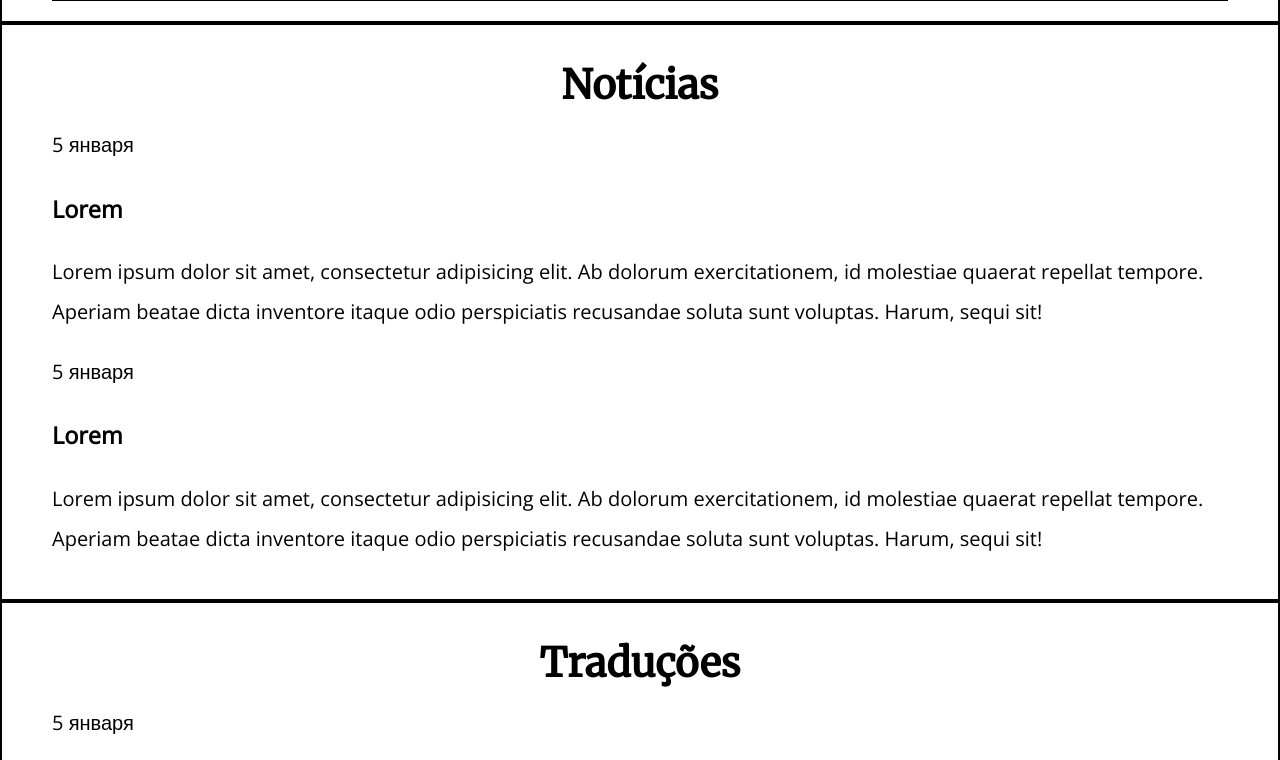
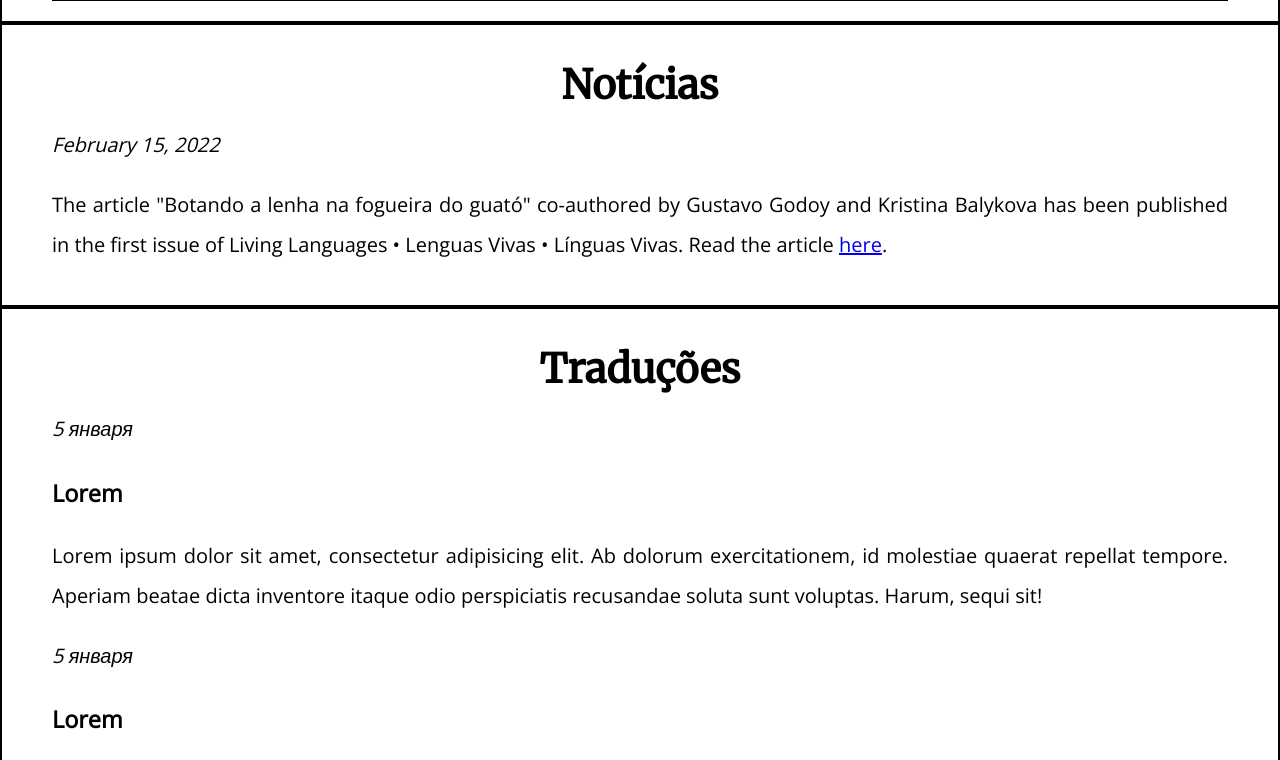
Before and after one commit to IlyaBalykov/landing-page-kristina, a plain HTML site: page index.html in a window 1280 px wide. Shown: the part 1420-2180 px from the top of the page. Drawn offline with nearby package versions, Linux system fonts and the light colour scheme.

Commit message:
feat: add news

```diff
--- a/css/style.css
+++ b/css/style.css
@@ -101,6 +101,7 @@ body {
     font-weight: normal;
     font-size: 16px;
     line-height: 20px;
+    text-align: center;
     color: black;
 }
 .hero-about {
@@ -217,6 +218,12 @@ body {
     font-size: 20px;
     line-height: 40px;
 }
+.news-date {
+    font-style: italic;
+}
+.news-content {
+    text-align: justify;
+}
 
 .section-translations {
     display: flex;
--- a/index.html
+++ b/index.html
@@ -102,22 +102,10 @@
         <h2 class="section-title" data-i18n = "news">News</h2>
         <section class="main-news">
           <article class="new-news">
-            <time class="news-date" datetime="2022-01-05 00:28">5 января</time>
-            <h3 class="news-title">Lorem</h3>
-            <p class="news-content">Lorem ipsum dolor sit amet, consectetur adipisicing elit.
-              Ab dolorum exercitationem, id molestiae quaerat repellat tempore.
-              Aperiam beatae dicta inventore itaque odio perspiciatis recusandae soluta sunt voluptas.
-              Harum, sequi sit!</p>
+            <time class="news-date" datetime="2022-02-15 00:00">February 15, 2022</time>
+            <p class="news-content">The article "Botando a lenha na fogueira do guató" co-authored by Gustavo Godoy and Kristina Balykova has been published in the first issue of Living Languages • Lenguas Vivas • Línguas Vivas.
+              Read the article <a href="https://scholarworks.umass.edu/livinglanguages/vol1/iss1/11/">here</a>.</p>
           </article>
-          <article class="new-news">
-            <time class="news-date" datetime="2022-01-05 00:28">5 января</time>
-            <h3 class="news-title">Lorem</h3>
-            <p class="news-content">Lorem ipsum dolor sit amet, consectetur adipisicing elit.
-              Ab dolorum exercitationem, id molestiae quaerat repellat tempore.
-              Aperiam beatae dicta inventore itaque odio perspiciatis recusandae soluta sunt voluptas.
-              Harum, sequi sit!</p>
-          </article>
-
         </section>
       </article>
       <section id="translations" class="section section-translations">
--- a/js/translate.js
+++ b/js/translate.js
@@ -18,10 +18,10 @@ const i18Obj = {
     'news': 'Notícias',
     'translations': 'Traduções',
     'contacts': 'Contatos',
-    'image-sign': 'Vicente da Silva, um dos últimos falantes de Guató, e eu na residência de Vicente, julho de 2019',
+    'image-sign': 'Vicente da Silva, one of the last Guató speakers, and I at Vicente\'s residence, July 2019',
     'hero-title': 'Kristina Balykova',
-    'hero-about-main': 'Eu sou um Ph.D. estudante do Departamento de Linguística da Universidade do Texas em Austin. Desde 2017, venho fazendo trabalho de campo linguístico com duas línguas ameaçadas de extinção faladas no Brasil, Wa\'ikhana (East Tukano) e Guató (isolado). Meu Ph.D. projeto visa descrever a morfossintaxe Guató.',
-    'hero-about-additionally': 'Nasci em Yoshkar-Ola, Rússia. Em 2011, me mudei para o Brasil.',
+    'hero-about-main': 'I am a Ph.D. student in the Linguistics Department of the University of Texas at Austin. Since 2017, I have been doing linguistic fieldwork with two endangered languages spoken in Brazil, Wa\'ikhana (East Tukano) and Guató (isolate). My Ph.D. project aims at describing Guató morphosyntax.',
+    'hero-about-additionally': 'I was born in Yoshkar-Ola, Russia. In 2011, I moved to Brazil.',
     'download': 'Download',
     'show-cv': 'Mostrar currículo',
   },
@@ -31,10 +31,10 @@ const i18Obj = {
     'news': 'Новости',
     'translations': 'Переводы',
     'contacts': 'Контакты',
-    'image-sign': 'Висенте да Силва, один из последних носителей Гуато. Висенте, июль 2019г.',
-    'hero-title': 'Кристина Балыкова',
-    'hero-about-main': 'Я доктор философии и студент факультета лингвистики Техасского университета в Остине. С 2017 года я провожу лингвистические полевые исследования с двумя исчезающими языками, на которых говорят в Бразилии: Ваикхана (восточный тукано) и Гуато (изолированный). Моя докторская дессертация направлена на описание морфосинтаксиса Гуато.',
-    'hero-about-additionally': 'Я родилась в г. Йошкар-Ола (Россия). В 2011 году я переехала в Бразилию.',
+    'image-sign': 'Vicente da Silva, one of the last Guató speakers, and I at Vicente\'s residence, July 2019',
+    'hero-title': 'Kristina Balykova',
+    'hero-about-main': 'I am a Ph.D. student in the Linguistics Department of the University of Texas at Austin. Since 2017, I have been doing linguistic fieldwork with two endangered languages spoken in Brazil, Wa\'ikhana (East Tukano) and Guató (isolate). My Ph.D. project aims at describing Guató morphosyntax.',
+    'hero-about-additionally': 'I was born in Yoshkar-Ola, Russia. In 2011, I moved to Brazil.',
     'download': 'Загрузить',
     'show-cv': 'Показать резюме',
   }
```
